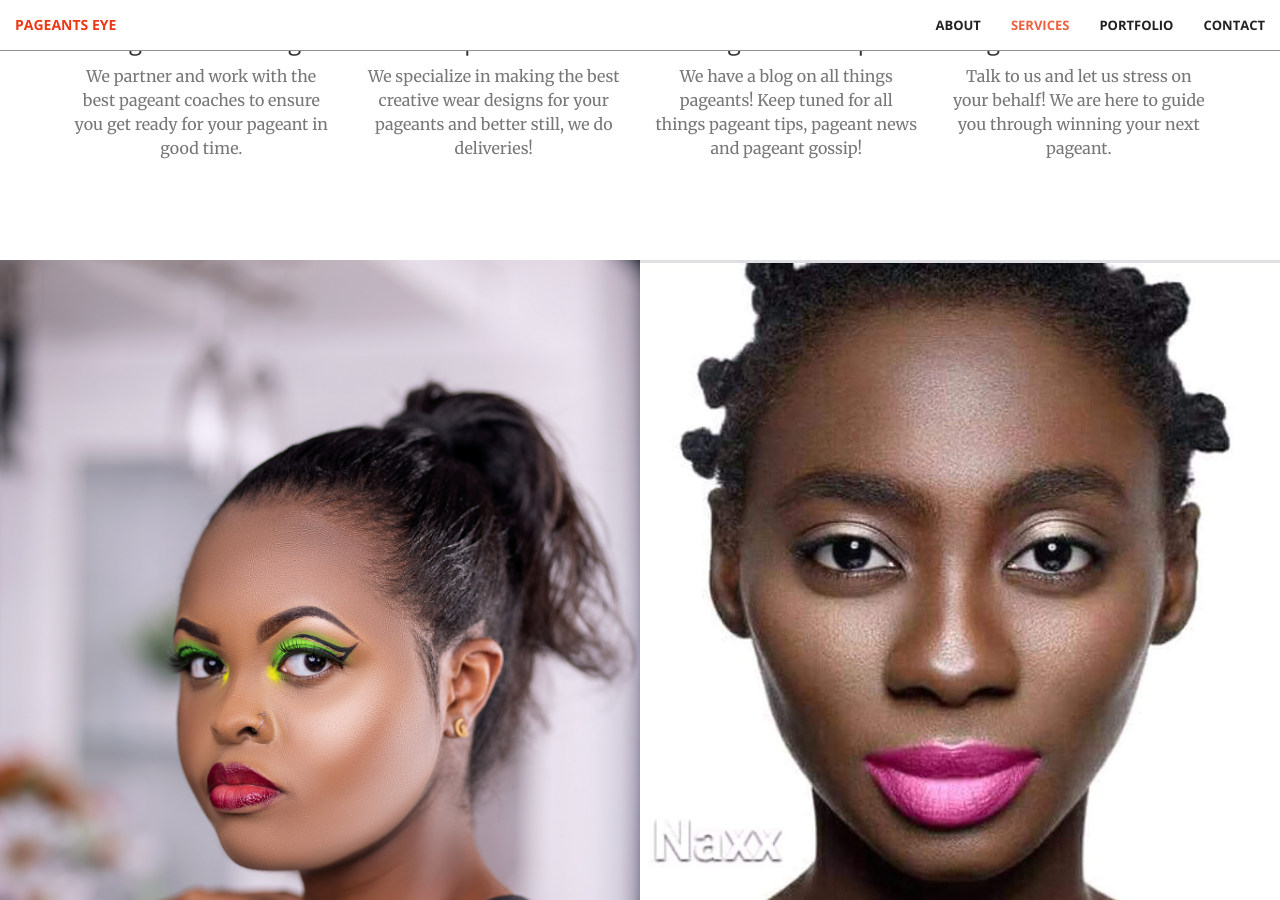
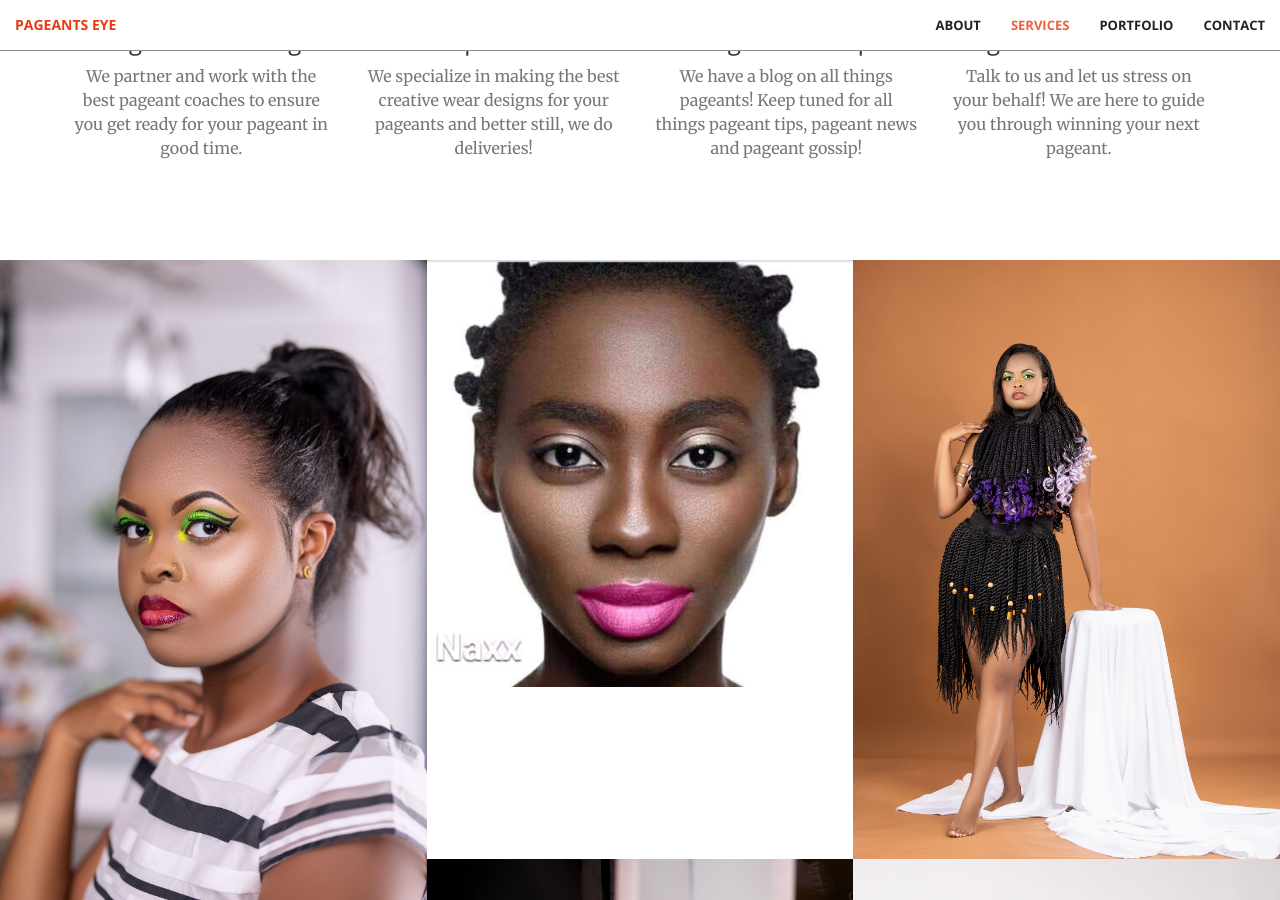
Before and after one commit to sarafinanyawira/pageantseye.github.io, a Jekyll site: the page built from index.html, in a window 1280 px wide and 900 px high, scrolled down 1538 px. Built offline with Jekyll 4.4.1, drawn with Linux system fonts in a browser that asks for light colours.

Commit message:
new changes

```diff
--- a/_includes/portfolio.html
+++ b/_includes/portfolio.html
@@ -1,7 +1,7 @@
 <section class="no-padding" id="portfolio">
     <div class="container-fluid">
         <div class="row no-gutter">
-            <div class="col-xl-4 col-sm-6">
+            <div class="col-lg-4 col-sm-4">
                 <a href="#" class="portfolio-box">
                     <img src="img/portfolio/1.jpg" class="img-responsive" alt="">
                     <div class="portfolio-box-caption">
@@ -16,7 +16,8 @@
                     </div>
                 </a>
             </div>
-            <div class="col-xl-4 col-sm-6">
+            <!-- <div class="col-xl-4 col-sm-6"> -->
+                <div class="col-lg-4 col-sm-4">
                 <a href="#" class="portfolio-box">
                     <img src="img/portfolio/2.jpg" class="img-responsive" alt="">
                     <div class="portfolio-box-caption">
@@ -31,7 +32,7 @@
                     </div>
                 </a>
             </div>
-            <div class="col-xl-4 col-sm-6">
+            <div class="col-lg-4 col-sm-4">
                 <a href="#" class="portfolio-box">
                     <img src="img/portfolio/3.jpg" class="img-responsive" alt="">
                     <div class="portfolio-box-caption">
@@ -46,7 +47,7 @@
                     </div>
                 </a>
             </div>
-            <div class="col-xl-4 col-sm-6">
+            <div class="col-lg-4 col-sm-4">
                 <a href="#" class="portfolio-box">
                     <img src="img/portfolio/4.jpg" class="img-responsive" alt="">
                     <div class="portfolio-box-caption">
@@ -61,7 +62,7 @@
                     </div>
                 </a>
             </div>
-            <div class="col-xl-4 col-sm-6">
+            <div class="col-lg-4 col-sm-4">
                 <a href="#" class="portfolio-box">
                     <img src="img/portfolio/5.jpg" class="img-responsive" alt="">
                     <div class="portfolio-box-caption">
@@ -76,7 +77,7 @@
                     </div>
                 </a>
             </div>
-            <div class="col-xl-4 col-sm-6">
+            <div class="col-lg-4 col-sm-4">
                 <a href="#" class="portfolio-box">
                     <img src="img/portfolio/6.jpg" class="img-responsive" alt="">
                     <div class="portfolio-box-caption">
```
